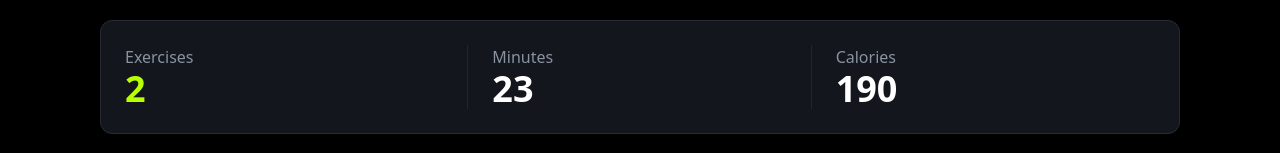
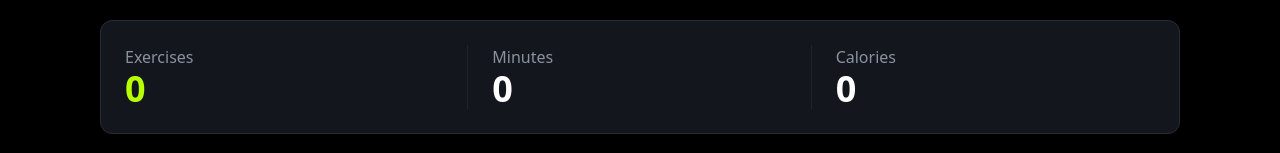
Before and after one commit to mdsakiblabs/project-fit-log, a Next.js app: page /my-plan/saved in a window 1280 px wide. Shown: the part 192-345 px from the top of the page. Built offline with nearby package versions, Linux system fonts and the light colour scheme.

Commit message:
Displaying dynamic data in ExcerciseMuniteAndCalSection.jsx components and fixed className releted issue in TodaysPlanAndSavedTabCard.jsx component.

```diff
--- a/src/app/my-plan/saved/page.jsx
+++ b/src/app/my-plan/saved/page.jsx
@@ -1,12 +1,18 @@
 "use client";
 
-import React, { useContext } from "react";
+import React, { useContext, useEffect } from "react";
 import ExerciseContext from "@/context/ExerciseContext";
 import TodaysPlanAndSavedTabCard from "@/components/my-plan-page-components/TodaysPlanAndSavedTabCard";
 import EmptyTodaysAndSavedCard from "@/components/my-plan-page-components/EmptyTodaysAndSavedCard";
 
 const page = () => {
-  const { savedExercises } = useContext(ExerciseContext);
+  const { savedExercises, setActiveTab } = useContext(ExerciseContext);
+
+  useEffect(() => {
+    setActiveTab("saved");
+  }, [setActiveTab]);
+
+  console.log(savedExercises);
 
   return (
     <div className="w-full">
--- a/src/app/my-plan/todays-plan/page.jsx
+++ b/src/app/my-plan/todays-plan/page.jsx
@@ -1,12 +1,17 @@
 "use client";
 
-import React, { useContext } from "react";
+import React, { useContext, useEffect } from "react";
 import ExerciseContext from "@/context/ExerciseContext";
 import TodaysPlanAndSavedTabCard from "@/components/my-plan-page-components/TodaysPlanAndSavedTabCard";
 import EmptyTodaysAndSavedCard from "@/components/my-plan-page-components/EmptyTodaysAndSavedCard";
 
 const page = () => {
-  const { todayPlan } = useContext(ExerciseContext);
+  const { todayPlan, setActiveTab } = useContext(ExerciseContext);
+
+  useEffect(() => {
+    setActiveTab("today");
+  }, [setActiveTab]);
+
 
   return (
     <div className="w-full">
--- a/src/components/my-plan-page-components/ExcerciseMuniteAndCalSection.jsx
+++ b/src/components/my-plan-page-components/ExcerciseMuniteAndCalSection.jsx
@@ -1,29 +1,47 @@
-import React from 'react'
+"use client";
+
+import React, { useContext } from "react";
+import ExerciseContext from "@/context/ExerciseContext";
 
 const ExcerciseMuniteAndCalSection = () => {
+  const { todayPlan, savedExercises, activeTab } = useContext(ExerciseContext);
+
+  const currentExercises = activeTab === "today" ? todayPlan : savedExercises;
+
+  const totalMinutes = currentExercises.reduce((total, item) => {
+    return total + Number(item.duration || 0);
+  }, 0);
+
+  const totalCalories = currentExercises.reduce((total, item) => {
+    return total + Number(item.caloriesBurned || 0);
+  }, 0);
+
   return (
     <div className="flex items-center w-full bg-[#13161D] border border-[#272B35] rounded-xl p-6">
-
       {/* Exercises */}
       <div className="w-1/3 border-r border-[#20242D]">
         <h2 className="text-1xl text-[#8A92A0]">Exercises</h2>
-        <h2 className="text-4xl font-bold text-[#B8FF00]">2</h2>
+
+        <h2 className="text-4xl font-bold text-[#B8FF00]">
+          {currentExercises.length}
+        </h2>
       </div>
 
       {/* Minutes */}
       <div className="w-1/3 pl-6 border-r border-[#20242D]">
         <h2 className="text-1xl text-[#8A92A0]">Minutes</h2>
-        <h2 className="text-4xl font-bold text-white">23</h2>
+
+        <h2 className="text-4xl font-bold text-white">{totalMinutes}</h2>
       </div>
 
       {/* Calories */}
       <div className="w-1/3 pl-6">
         <h2 className="text-1xl text-[#8A92A0]">Calories</h2>
-        <h2 className="text-4xl font-bold text-white">190</h2>
+
+        <h2 className="text-4xl font-bold text-white">{totalCalories}</h2>
       </div>
+    </div>
+  );
+};
 
-    </div>
-  )
-}
-
-export default ExcerciseMuniteAndCalSection
+export default ExcerciseMuniteAndCalSection;
--- a/src/components/my-plan-page-components/TodaysPlanAndSavedTabCard.jsx
+++ b/src/components/my-plan-page-components/TodaysPlanAndSavedTabCard.jsx
@@ -56,7 +56,7 @@ const TodaysPlanAndSavedTabCard = ({ data }) => {
         <div className="flex gap-5 items-center">
           <button className="py-2 px-4 rounded-full border border-[#374151] cursor-pointer">View Details</button>
           <button className="py-2 px-4 rounded-full  bg-[#CCFF00] text-[#14171E] font-semibold cursor-pointer">
-           <i class="ri-check-fill"></i> Mark as Done
+           <i className="ri-check-fill"></i> Mark as Done
 
             </button>
           <i className="ri-close-large-line cursor-pointer hover:bg-[#374151] px-2 py-1 rounded-full"></i>
--- a/src/context/ExerciseContext.jsx
+++ b/src/context/ExerciseContext.jsx
@@ -7,23 +7,15 @@ const ExerciseContext = createContext();
 const ExerciseProvider = ({ children }) => {
   const [todayPlan, setTodayPlan] = useState([]);
   const [savedExercises, setSavedExercises] = useState([]);
-
+  const [activeTab, setActiveTab] = useState("today");
 
   const addToTodayPlan = (exercise) => {
-  setTodayPlan((previousExercises) => [
-    ...previousExercises,
-    exercise,
-  ]);
-};
+    setTodayPlan((previousExercises) => [...previousExercises, exercise]);
+  };
 
-const saveForLater = (exercise) => {
-  setSavedExercises((previousExercises) => [
-    ...previousExercises,
-    exercise,
-  ]);
-};
-
-
+  const saveForLater = (exercise) => {
+    setSavedExercises((previousExercises) => [...previousExercises, exercise]);
+  };
 
   return (
     <ExerciseContext.Provider
@@ -31,7 +23,9 @@ const saveForLater = (exercise) => {
         todayPlan,
         savedExercises,
         addToTodayPlan,
-        saveForLater
+        saveForLater,
+        activeTab,
+        setActiveTab
       }}
     >
       {children}
```
